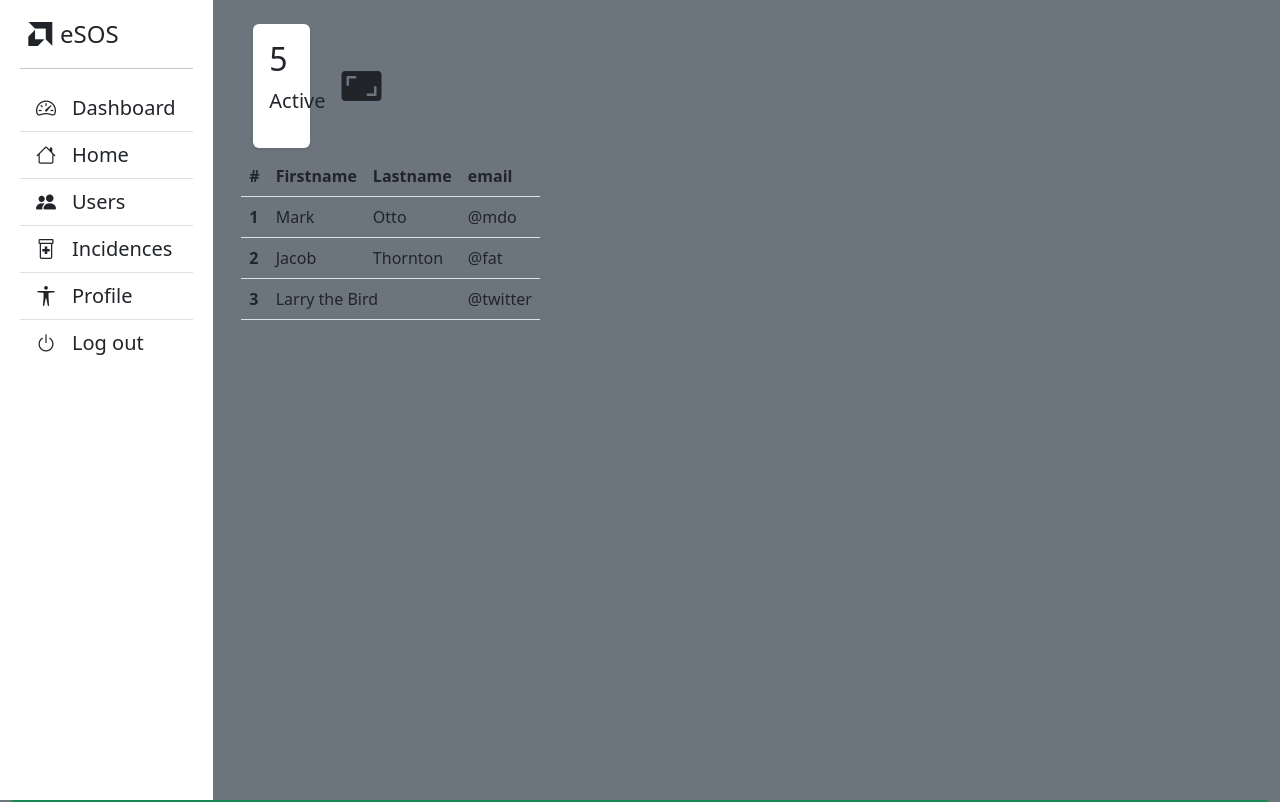
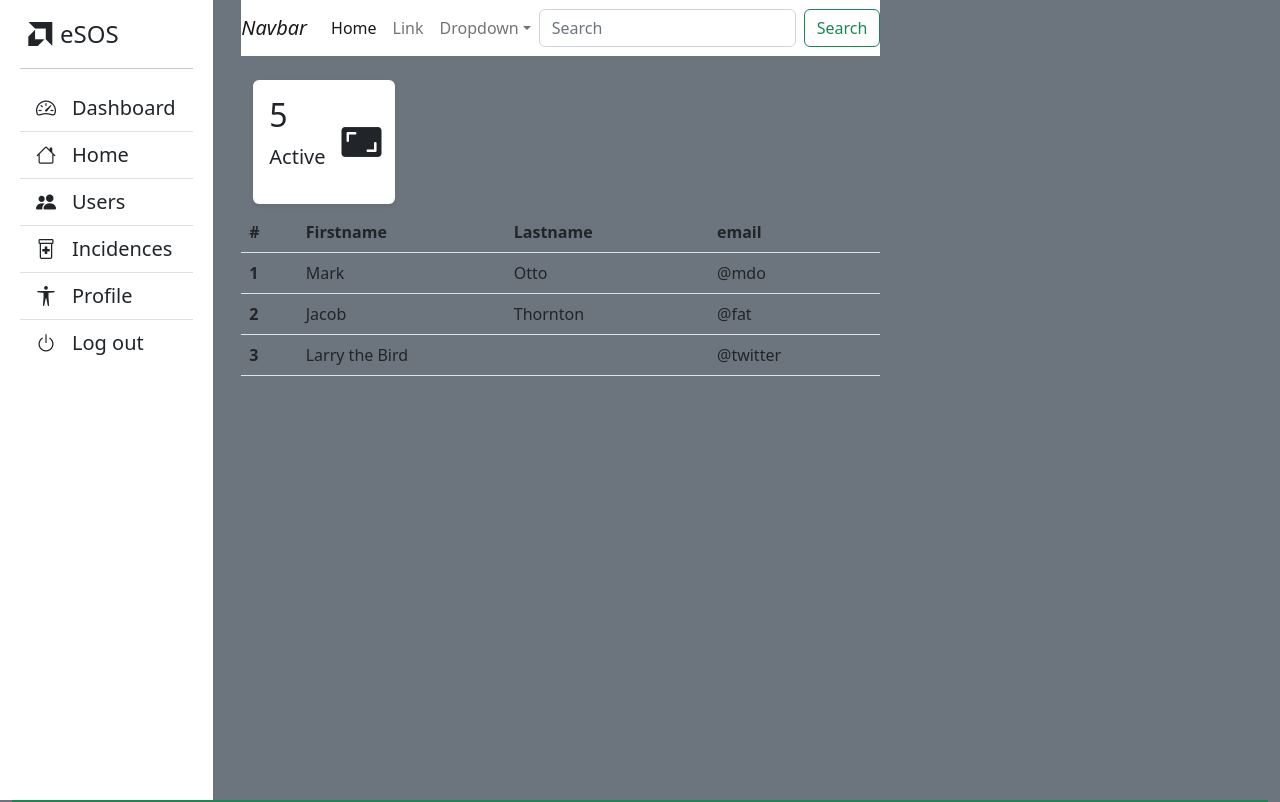
Before and after one commit to Zelawlaw/Esos-frontend-capstone, a React (Create React App) app: page / in a window 1280 px wide. Shown: the top 802 px of the page. Built offline with nearby package versions, Linux system fonts and the light colour scheme.

Commit message:
modify Nav.js with navbar code

```diff
--- a/src/components/Nav.js
+++ b/src/components/Nav.js
@@ -1,9 +1,35 @@
 import React from 'react'
-import 'bootstrap/dist/css/bootstrap.min.css';
+// import 'bootstrap/dist/css/bootstrap.min.css';
 
 function Nav() {
   return (
-    <nav className='bg-transparent'></nav>
+    <nav className="navbar navbar-expand-sm navbar-white bg-white">
+        <i className="navbar-brand" href="#/">Navbar</i>
+        <button className="navbar-toggler d-lg-none" type="button" data-bs-toggle="collapse" data-bs-target="#/collapsibleNavId" aria-controls="collapsibleNavId"
+            aria-expanded="false" aria-label="Toggle navigation"></button>
+        <div className="collapse navbar-collapse" id="collapsibleNavId">
+            <ul className="navbar-nav me-auto mt-2 mt-lg-0">
+                <li className="nav-item">
+                    <a className="nav-link active" href="#/" aria-current="page">Home <span className="visually-hidden">(current)</span></a>
+                </li>
+                <li className="nav-item">
+                    <a className="nav-link" href="#/">Link</a>
+                </li>
+                <li className="nav-item dropdown">
+                    <a className="nav-link dropdown-toggle" href="#/" id="dropdownId" data-bs-toggle="dropdown" aria-haspopup="true" aria-expanded="false">Dropdown</a>
+                    <div className="dropdown-menu" aria-labelledby="dropdownId">
+                        <a className="dropdown-item" href="#/">Action 1</a>
+                        <a className="dropdown-item" href="#/">Action 2</a>
+                    </div>
+                </li>
+            </ul>
+            <form className="d-flex my-2 my-lg-0">
+                <input className="form-control me-sm-2" type="text" placeholder="Search"/>
+                <button className="btn btn-outline-success my-2 my-sm-0" type="submit">Search</button>
+            </form>
+        </div>
+    </nav>
+
   )
 }
 
```
Also changed, not shown: src/components/Home.js (indentation only).
